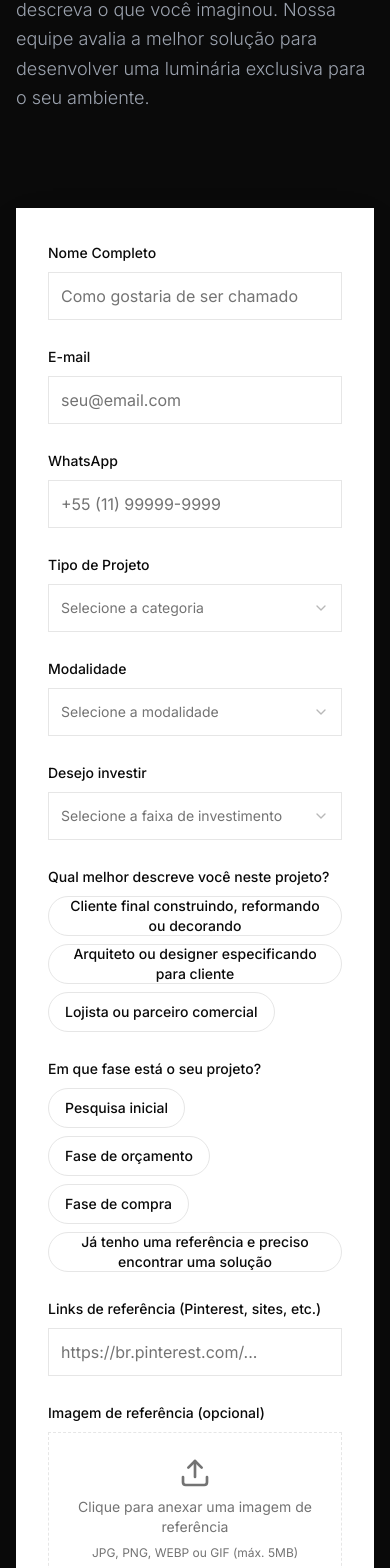
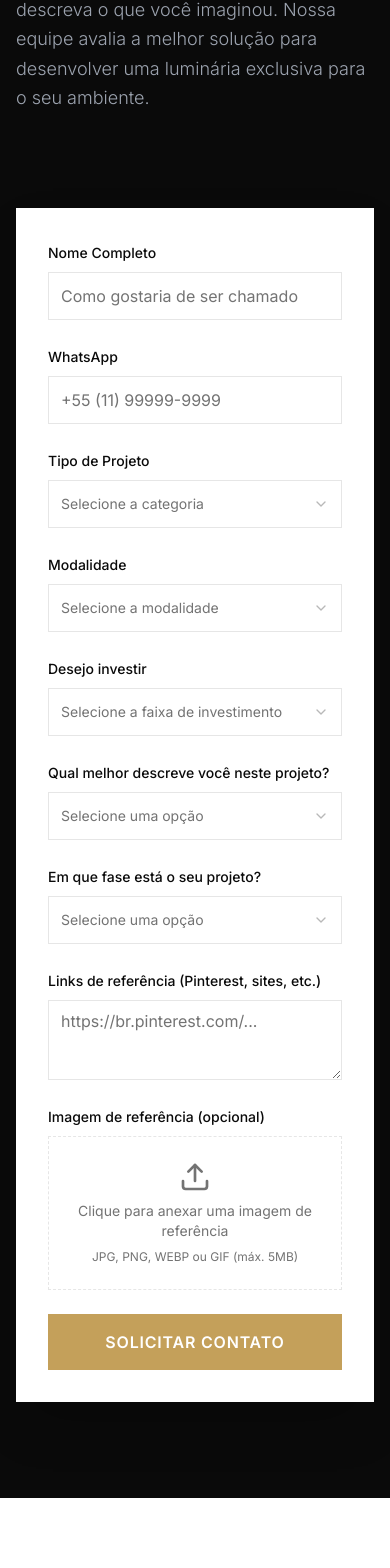
Before and after one commit to ResegundoBR/landing-page-klaxon-sf118bce9, a React (Vite) app: page / in a window 390 px wide. Shown: the part 6712-8280 px from the top of the page. Built offline with nearby package versions, Linux system fonts and the light colour scheme; a web font is replaced by a local one; what pocketbase would draw is missing.

Commit message:
Auto-commit before sync

```diff
--- a/package.json
+++ b/package.json
@@ -2,7 +2,7 @@
   "name": "skip-react-template",
   "description": "A frontend React Vite TypeScript Shadcn UI template for Skip projects",
   "private": true,
-  "version": "0.0.38",
+  "version": "0.0.39",
   "type": "module",
   "scripts": {
     "start": "vite dev",
--- a/src/components/sections/LeadFormSection.tsx
+++ b/src/components/sections/LeadFormSection.tsx
@@ -6,8 +6,8 @@ import { Upload, X, ImageIcon } from 'lucide-react'
 import { createLead } from '@/services/leads'
 import { useToast } from '@/hooks/use-toast'
 import { Input } from '@/components/ui/input'
+import { Textarea } from '@/components/ui/textarea'
 import { Button } from '@/components/ui/button'
-import { ToggleGroup, ToggleGroupItem } from '@/components/ui/toggle-group'
 import {
   Select,
   SelectContent,
@@ -24,11 +24,9 @@ import {
   FormMessage,
 } from '@/components/ui/form'
 import { extractFieldErrors } from '@/lib/pocketbase/errors'
-import { cn } from '@/lib/utils'
 
 const formSchema = z.object({
   name: z.string().min(2, 'Nome é obrigatório'),
-  email: z.string().email('E-mail inválido'),
   whatsapp: z.string().min(10, 'WhatsApp é obrigatório'),
   project_type: z.string().min(1, 'Selecione o tipo de projeto'),
   modalidade: z.string().min(1, 'Selecione a modalidade'),
@@ -37,19 +35,6 @@ const formSchema = z.object({
   project_phase: z.string().min(1, 'Selecione uma opção'),
   reference_links: z.string().optional(),
 })
-
-const userProfileOptions = [
-  { value: 'cliente-final', label: 'Cliente final construindo, reformando ou decorando' },
-  { value: 'arquiteto-designer', label: 'Arquiteto ou designer especificando para cliente' },
-  { value: 'lojista-parceiro', label: 'Lojista ou parceiro comercial' },
-]
-
-const projectPhaseOptions = [
-  { value: 'pesquisa-inicial', label: 'Pesquisa inicial' },
-  { value: 'fase-orcamento', label: 'Fase de orçamento' },
-  { value: 'fase-compra', label: 'Fase de compra' },
-  { value: 'tenho-referencia', label: 'Já tenho uma referência e preciso encontrar uma solução' },
-]
 
 export function LeadFormSection({ isPinterest, source }: { isPinterest: boolean; source: string }) {
   const { toast } = useToast()
@@ -61,7 +46,6 @@ export function LeadFormSection({ isPinterest, source }: { isPinterest: boolean;
     resolver: zodResolver(formSchema),
     defaultValues: {
       name: '',
-      email: '',
       whatsapp: '',
       project_type: '',
       modalidade: '',
@@ -147,6 +131,7 @@ export function LeadFormSection({ isPinterest, source }: { isPinterest: boolean;
           >
             <Form {...form}>
               <form onSubmit={form.handleSubmit(onSubmit)} className="space-y-6">
+                <div className="grid grid-cols-1 md:grid-cols-2 gap-6">
                   <FormField
                     control={form.control}
                     name="name"
@@ -156,25 +141,6 @@ export function LeadFormSection({ isPinterest, source }: { isPinterest: boolean;
                         <FormControl>
                           <Input
                             placeholder="Como gostaria de ser chamado"
-                          className="h-12 rounded-none border-border"
-                          {...field}
-                        />
-                      </FormControl>
-                      <FormMessage />
-                    </FormItem>
-                  )}
-                />
-                <div className="grid grid-cols-1 md:grid-cols-2 gap-6">
-                  <FormField
-                    control={form.control}
-                    name="email"
-                    render={({ field }) => (
-                      <FormItem>
-                        <FormLabel className="text-foreground">E-mail</FormLabel>
-                        <FormControl>
-                          <Input
-                            placeholder="seu@email.com"
-                            type="email"
                             className="h-12 rounded-none border-border"
                             {...field}
                           />
@@ -215,9 +181,9 @@ export function LeadFormSection({ isPinterest, source }: { isPinterest: boolean;
                             </SelectTrigger>
                           </FormControl>
                           <SelectContent>
-                            <SelectItem value="residencial">Residencial de Alto Padrão</SelectItem>
-                            <SelectItem value="comercial">Comercial / Varejo</SelectItem>
-                            <SelectItem value="corporativo">Corporativo / Escritórios</SelectItem>
+                            <SelectItem value="residencial">Residencial</SelectItem>
+                            <SelectItem value="comercial">Comercial</SelectItem>
+                            <SelectItem value="corporativo">Corporativo</SelectItem>
                           </SelectContent>
                         </Select>
                         <FormMessage />
@@ -237,8 +203,8 @@ export function LeadFormSection({ isPinterest, source }: { isPinterest: boolean;
                             </SelectTrigger>
                           </FormControl>
                           <SelectContent>
-                            <SelectItem value="pecas-de-linha">Peças de Linha</SelectItem>
-                            <SelectItem value="projeto-especial">Projeto Especial</SelectItem>
+                            <SelectItem value="linha">Linha</SelectItem>
+                            <SelectItem value="especial">Especial</SelectItem>
                           </SelectContent>
                         </Select>
                         <FormMessage />
@@ -246,6 +212,7 @@ export function LeadFormSection({ isPinterest, source }: { isPinterest: boolean;
                     )}
                   />
                 </div>
+                <div className="grid grid-cols-1 md:grid-cols-2 gap-6">
                   <FormField
                     control={form.control}
                     name="investimento"
@@ -276,33 +243,23 @@ export function LeadFormSection({ isPinterest, source }: { isPinterest: boolean;
                         <FormLabel className="text-foreground">
                           Qual melhor descreve você neste projeto?
                         </FormLabel>
+                        <Select onValueChange={field.onChange} defaultValue={field.value}>
                           <FormControl>
-                        <ToggleGroup
-                          type="single"
-                          value={field.value}
-                          onValueChange={(val) => field.onChange(val ?? '')}
-                          className="flex flex-wrap gap-2 justify-start"
-                        >
-                          {userProfileOptions.map((opt) => (
-                            <ToggleGroupItem
-                              key={opt.value}
-                              value={opt.value}
-                              className={cn(
-                                'rounded-full border border-border px-4 py-2 text-sm',
-                                'hover:bg-accent transition-colors duration-200',
-                                'data-[state=on]:bg-primary data-[state=on]:text-primary-foreground',
-                                'data-[state=on]:border-primary',
-                              )}
-                            >
-                              {opt.label}
-                            </ToggleGroupItem>
-                          ))}
-                        </ToggleGroup>
+                            <SelectTrigger className="h-12 rounded-none border-border">
+                              <SelectValue placeholder="Selecione uma opção" />
+                            </SelectTrigger>
                           </FormControl>
+                          <SelectContent>
+                            <SelectItem value="cliente-final">Cliente final</SelectItem>
+                            <SelectItem value="arquiteto">Arquiteto</SelectItem>
+                            <SelectItem value="lojista">Lojista</SelectItem>
+                          </SelectContent>
+                        </Select>
                         <FormMessage />
                       </FormItem>
                     )}
                   />
+                </div>
                 <FormField
                   control={form.control}
                   name="project_phase"
@@ -311,29 +268,18 @@ export function LeadFormSection({ isPinterest, source }: { isPinterest: boolean;
                       <FormLabel className="text-foreground">
                         Em que fase está o seu projeto?
                       </FormLabel>
+                      <Select onValueChange={field.onChange} defaultValue={field.value}>
                         <FormControl>
-                        <ToggleGroup
-                          type="single"
-                          value={field.value}
-                          onValueChange={(val) => field.onChange(val ?? '')}
-                          className="flex flex-wrap gap-2 justify-start"
-                        >
-                          {projectPhaseOptions.map((opt) => (
-                            <ToggleGroupItem
-                              key={opt.value}
-                              value={opt.value}
-                              className={cn(
-                                'rounded-full border border-border px-4 py-2 text-sm',
-                                'hover:bg-accent transition-colors duration-200',
-                                'data-[state=on]:bg-primary data-[state=on]:text-primary-foreground',
-                                'data-[state=on]:border-primary',
-                              )}
-                            >
-                              {opt.label}
-                            </ToggleGroupItem>
-                          ))}
-                        </ToggleGroup>
+                          <SelectTrigger className="h-12 rounded-none border-border">
+                            <SelectValue placeholder="Selecione uma opção" />
+                          </SelectTrigger>
                         </FormControl>
+                        <SelectContent>
+                          <SelectItem value="inicial">Inicial</SelectItem>
+                          <SelectItem value="orcamento">Orçamento</SelectItem>
+                          <SelectItem value="compra">Compra</SelectItem>
+                        </SelectContent>
+                      </Select>
                       <FormMessage />
                     </FormItem>
                   )}
@@ -347,9 +293,9 @@ export function LeadFormSection({ isPinterest, source }: { isPinterest: boolean;
                         Links de referência (Pinterest, sites, etc.)
                       </FormLabel>
                       <FormControl>
-                        <Input
+                        <Textarea
                           placeholder="https://br.pinterest.com/..."
-                          className="h-12 rounded-none border-border"
+                          className="rounded-none border-border min-h-[80px]"
                           {...field}
                         />
                       </FormControl>
--- a/src/lib/pocketbase/schema.json
+++ b/src/lib/pocketbase/schema.json
@@ -1,5 +1,5 @@
 {
-  "generatedAt": "2026-07-15T16:50:10.382Z",
+  "generatedAt": "2026-07-15T17:02:11.774Z",
   "collections": [
     {
       "name": "users",
@@ -64,7 +64,7 @@
         {
           "name": "email",
           "type": "email",
-          "required": true,
+          "required": false,
           "system": false
         },
         {
--- a/src/services/leads.ts
+++ b/src/services/leads.ts
@@ -2,7 +2,7 @@ import pb from '@/lib/pocketbase/client'
 
 export interface LeadData {
   name: string
-  email: string
+  email?: string
   whatsapp: string
   project_type: string
   modalidade?: string
@@ -19,7 +19,7 @@ export const createLead = async (data: LeadData) => {
 
   const fields: Record<string, string> = {
     name: data.name,
-    email: data.email,
+    email: data.email ?? '',
     whatsapp: data.whatsapp,
     project_type: data.project_type,
     modalidade: data.modalidade ?? '',
```
Also changed, not shown: pocketbase/migrations/0004_email_optional.js (added, +22 -0 lines), .skip.config.json. Lines whose indentation alone changed are shown as unchanged.
